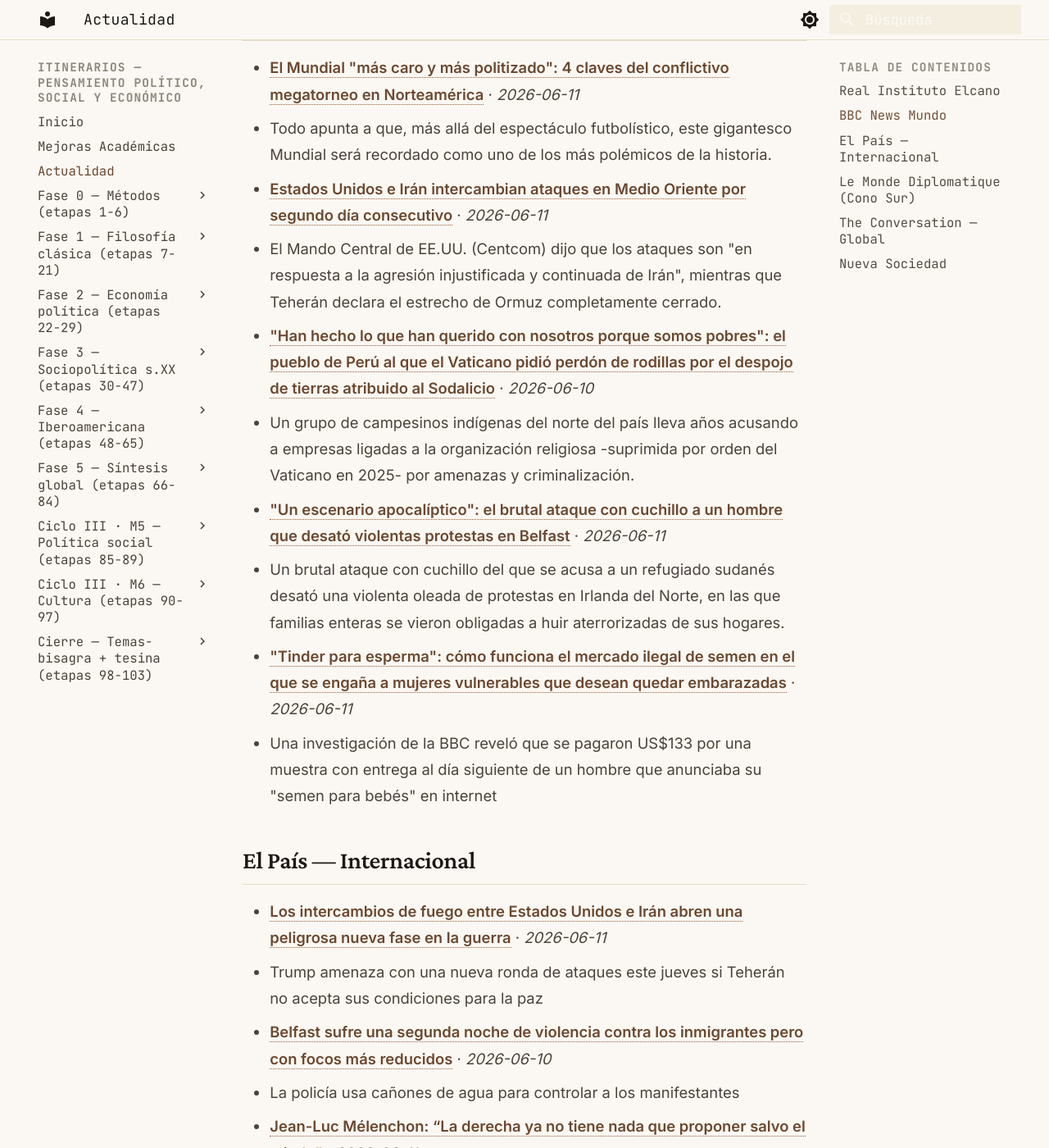
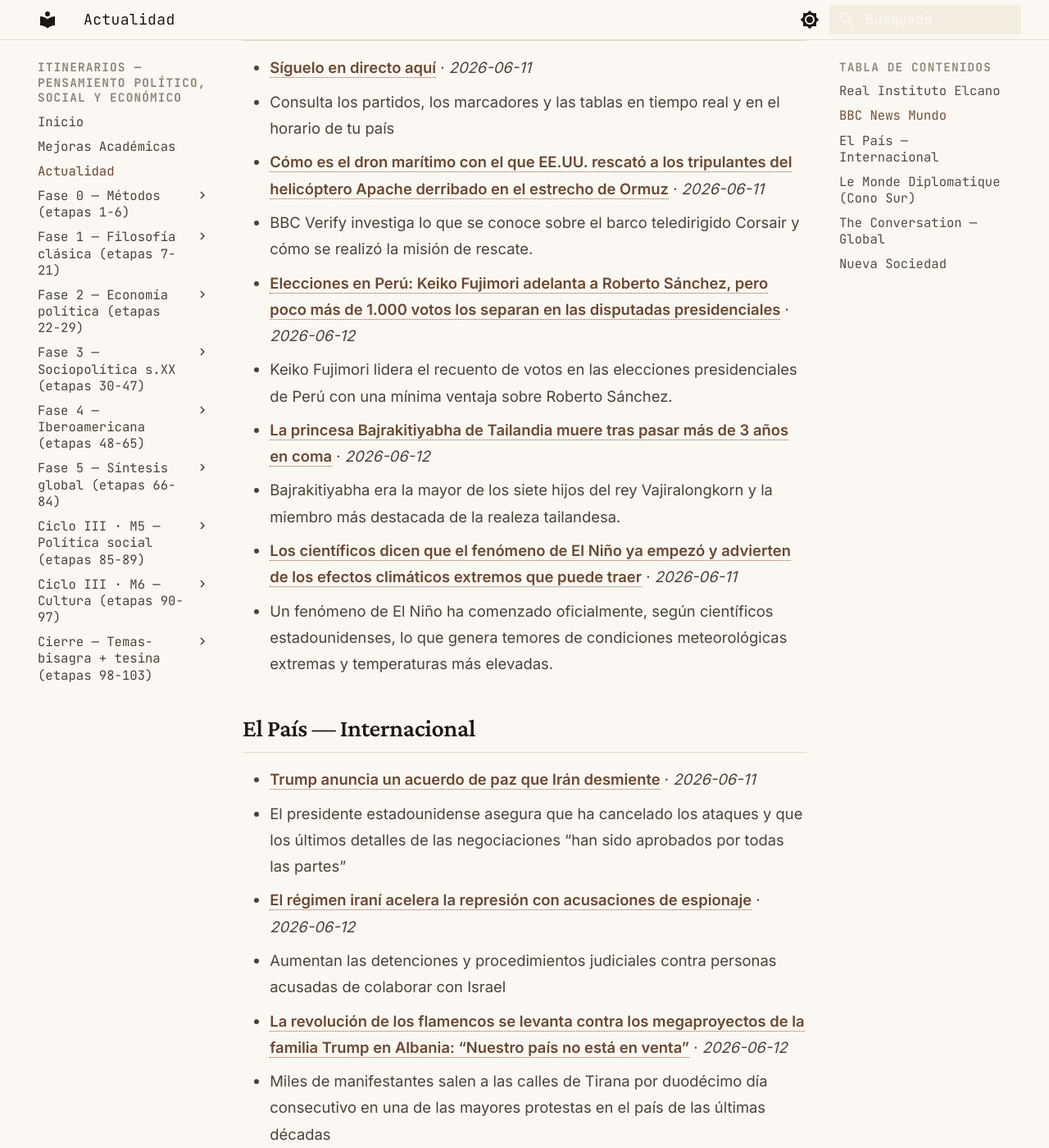
Before and after one commit to MrSpagVi/Curso, an MkDocs documentation site: the page built from docs/actualidad.md, in a window 1280 px wide and 1400 px high, scrolled down 832 px. Shown: the whole window at 82% size. Built offline with MkDocs 1.6.1 and Material for MkDocs 9.7.7, drawn with Linux system fonts in a browser that asks for light colours; some of the changed text lies outside the part shown.

Commit message:
auto: actualidad 2026-06-12

```diff
--- a/docs/actualidad.md
+++ b/docs/actualidad.md
@@ -6,7 +6,7 @@ title: Actualidad
 
 Últimos titulares de fuentes que dictan agenda en ciencia política y geopolítica. Actualizado automáticamente cada día (vía GitHub Actions).
 
-_Última actualización: 2026-06-11 10:09 UTC_
+_Última actualización: 2026-06-12 09:58 UTC_
 
 !!! tip "Ritual mensual — #actualidad"
     El último sábado de cada mes: agarrá **un** titular de los de abajo y escribí **300 palabras** aplicándole **2 autores** del último mes que leíste. ¿Qué diría cada uno? ¿En qué chocan? No resumas la noticia — usala como caso para pensar con las herramientas que venís construyendo. Guardá el texto con el tag `#actualidad` en tu sistema de notas. Esto convierte la teoría en criterio sobre la coyuntura: el objetivo del plan no es citar a Maquiavelo, es leer el presente con él.
@@ -17,25 +17,25 @@ _Sin datos en esta ejecución. Visitar fuente: [https://www.realinstitutoelcano.
 
 ## BBC News Mundo
 
-- **[El Mundial "más caro y más politizado": 4 claves del conflictivo megatorneo en Norteamérica](https://www.bbc.com/mundo/articles/cd0mgg47ry3o?at_medium=RSS&at_campaign=rss)** · *2026-06-11*
-  - Todo apunta a que, más allá del espectáculo futbolístico, este gigantesco Mundial será recordado como uno de los más polémicos de la historia.
-- **[Estados Unidos e Irán intercambian ataques en Medio Oriente por segundo día consecutivo](https://www.bbc.com/mundo/articles/cx23n125658o?at_medium=RSS&at_campaign=rss)** · *2026-06-11*
-  - El Mando Central de EE.UU. (Centcom) dijo que los ataques son "en respuesta a la agresión injustificada y continuada de Irán", mientras que Teherán declara el estrecho de Ormuz completamente cerrado.
-- **["Han hecho lo que han querido con nosotros porque somos pobres": el pueblo de Perú al que el Vaticano pidió perdón de rodillas por el despojo de tierras atribuido al Sodalicio](https://www.bbc.com/mundo/articles/cvgzm2n3n70o?at_medium=RSS&at_campaign=rss)** · *2026-06-10*
-  - Un grupo de campesinos indígenas del norte del país lleva años acusando a empresas ligadas a la organización religiosa -suprimida por orden del Vaticano en 2025- por amenazas y criminalización.
-- **["Un escenario apocalíptico": el brutal ataque con cuchillo a un hombre que desató violentas protestas en Belfast](https://www.bbc.com/mundo/articles/cjwg09lpe57o?at_medium=RSS&at_campaign=rss)** · *2026-06-11*
-  - Un brutal ataque con cuchillo del que se acusa a un refugiado sudanés desató una violenta oleada de protestas en Irlanda del Norte, en las que familias enteras se vieron obligadas a huir aterrorizadas de sus hogares.
-- **["Tinder para esperma": cómo funciona el mercado ilegal de semen en el que se engaña a mujeres vulnerables que desean quedar embarazadas](https://www.bbc.com/mundo/articles/ckg8n3vxn8lo?at_medium=RSS&at_campaign=rss)** · *2026-06-11*
-  - Una investigación de la BBC reveló que se pagaron US$133 por una muestra con entrega al día siguiente de un hombre que anunciaba su "semen para bebés" en internet
+- **[Síguelo en directo aquí](https://www.bbc.com/mundo/articles/c3v25v922k4o?at_medium=RSS&at_campaign=rss)** · *2026-06-11*
+  - Consulta los partidos, los marcadores y las tablas en tiempo real y en el horario de tu país
+- **[Cómo es el dron marítimo con el que EE.UU. rescató a los tripulantes del helicóptero Apache derribado en el estrecho de Ormuz](https://www.bbc.com/mundo/articles/c4gypx283p5o?at_medium=RSS&at_campaign=rss)** · *2026-06-11*
+  - BBC Verify investiga lo que se conoce sobre el barco teledirigido Corsair y cómo se realizó la misión de rescate.
+- **[Elecciones en Perú: Keiko Fujimori adelanta a Roberto Sánchez, pero poco más de 1.000 votos los separan en las disputadas presidenciales](https://www.bbc.com/mundo/articles/c1kye78j4nyo?at_medium=RSS&at_campaign=rss)** · *2026-06-12*
+  - Keiko Fujimori lidera el recuento de votos en las elecciones presidenciales de Perú con una mínima ventaja sobre Roberto Sánchez.
+- **[La princesa Bajrakitiyabha de Tailandia muere tras pasar más de 3 años en coma](https://www.bbc.com/mundo/articles/cd95xj7e9g8o?at_medium=RSS&at_campaign=rss)** · *2026-06-12*
+  - Bajrakitiyabha era la mayor de los siete hijos del rey Vajiralongkorn y la miembro más destacada de la realeza tailandesa.
+- **[Los científicos dicen que el fenómeno de El Niño ya empezó y advierten de los efectos climáticos extremos que puede traer](https://www.bbc.com/mundo/articles/cgrkww90dgeo?at_medium=RSS&at_campaign=rss)** · *2026-06-11*
+  - Un fenómeno de El Niño ha comenzado oficialmente, según científicos estadounidenses, lo que genera temores de condiciones meteorológicas extremas y temperaturas más elevadas.
 
 ## El País — Internacional
 
-- **[Los intercambios de fuego entre Estados Unidos e Irán abren una peligrosa nueva fase en la guerra](https://elpais.com/internacional/2026-06-11/los-intercambios-de-fuego-entre-estados-unidos-e-iran-abren-una-peligrosa-nueva-fase-en-la-guerra.html)** · *2026-06-11*
-  - Trump amenaza con una nueva ronda de ataques este jueves si Teherán no acepta sus condiciones para la paz
-- **[Belfast sufre una segunda noche de violencia contra los inmigrantes pero con focos más reducidos](https://elpais.com/internacional/2026-06-10/belfast-sufre-una-segunda-noche-de-violencia-contra-los-inmigrantes-pero-con-focos-mas-reducidos.html)** · *2026-06-10*
-  - La policía usa cañones de agua para controlar a los manifestantes
-- **[Jean-Luc Mélenchon: “La derecha ya no tiene nada que proponer salvo el miedo”](https://elpais.com/internacional/2026-06-11/jean-luc-melenchon-la-derecha-ya-no-tiene-nada-que-proponer-salvo-el-miedo.html)** · *2026-06-11*
-  - El líder del partido de extrema izquierda La Francia Insumisa, que lanzó su campaña el pasado domingo en la periferia parisina de Saint-Denis, es el único candidato claro ahora mismo a las presidenciales francesas de 2027
+- **[Trump anuncia un acuerdo de paz que Irán desmiente](https://elpais.com/internacional/2026-06-11/trump-cancela-subitamente-sus-amenazas-de-atacar-iran-y-anuncia-un-posible-acuerdo.html)** · *2026-06-11*
+  - El presidente estadounidense asegura que ha cancelado los ataques y que los últimos detalles de las negociaciones “han sido aprobados por todas las partes”
+- **[El régimen iraní acelera la represión con acusaciones de espionaje](https://elpais.com/internacional/2026-06-12/el-regimen-irani-acelera-la-represion-interna-mientras-aumenta-la-tension-con-ee-uu.html)** · *2026-06-12*
+  - Aumentan las detenciones y procedimientos judiciales contra personas acusadas de colaborar con Israel
+- **[La revolución de los flamencos se levanta contra los megaproyectos de la familia Trump en Albania: “Nuestro país no está en venta”](https://elpais.com/internacional/2026-06-12/la-revolucion-de-los-flamencos-se-levanta-contra-los-megaproyectos-de-la-familia-trump-en-albania-nuestro-pais-no-esta-en-venta.html)** · *2026-06-12*
+  - Miles de manifestantes salen a las calles de Tirana por duodécimo día consecutivo en una de las mayores protestas en el país de las últimas décadas
 - **[La UE debe parar los pies a Israel](https://elpais.com/opinion/2026-06-10/la-ue-debe-parar-los-pies-a-israel.html)** · *2026-06-10*
   - Europa no puede seguir haciendo la vista gorda ante las ilegalidades y las violaciones de derechos humanos que el Gobierno de Netanyahu comete en Palestina
 - **[Venezuela, país portátil](https://elpais.com/opinion/2026-06-09/venezuela-pais-portatil.html)** · *2026-06-09*
@@ -47,16 +47,16 @@ _Sin datos en esta ejecución. Visitar fuente: [https://www.eldiplo.org/feed/](h
 
 ## The Conversation — Global
 
-- **[Supergirl: why DC comics is betting big on a hero long stuck in Superman’s shadow](https://theconversation.com/supergirl-why-dc-comics-is-betting-big-on-a-hero-long-stuck-in-supermans-shadow-284238)** · *2026-06-11*
-  - Supergirl has long struggled to emerge from the shadow of her cousin, Superman.
-- **[Why some men with prostate cancer may soon need only five radiotherapy sessions](https://theconversation.com/why-some-men-with-prostate-cancer-may-soon-need-only-five-radiotherapy-sessions-284986)** · *2026-06-11*
-  - The treatment is shorter and more convenient, but it will not suit every man with prostate cancer.
-- **[Hardening the body: the science behind martial arts conditioning](https://theconversation.com/hardening-the-body-the-science-behind-martial-arts-conditioning-282449)** · *2026-06-11*
-  - Centuries-old conditioning techniques are remaking bone, muscle and skin at a cellular level. Modern science is only just catching up.
-- **[How the US finally fell in love with soccer](https://theconversation.com/how-the-us-finally-fell-in-love-with-soccer-284984)** · *2026-06-11*
-  - Listen to football historian John Sloop trace the history of soccer in the US on The Conversation Weekly podcast.
-- **[Grattan on Friday: Albanese’s broken promises have played into Hanson’s insurgency](https://theconversation.com/grattan-on-friday-albaneses-broken-promises-have-played-into-hansons-insurgency-284306)** · *2026-06-11*
-  - The Albanese government latest budget has given fodder to those seeking to feed the disillusionment that is overtaking a growing number of Australians.
+- **[Do you lose your whole day to one appointment? ‘Waiting mode’ may be why](https://theconversation.com/do-you-lose-your-whole-day-to-one-appointment-waiting-mode-may-be-why-280608)** · *2026-06-12*
+  - A growing term for a familiar feeling: how ‘waiting mode’ captures the difficulty of time and anticipation.
+- **[Windfarms on this Scottish isle are contentious – renewables must work for local people too](https://theconversation.com/windfarms-on-this-scottish-isle-are-contentious-renewables-must-work-for-local-people-too-282534)** · *2026-06-12*
+  - New infrastructure planning is putting the future of community-owned energy at risk.
+- **[Why tiny amounts of vitamin B12 matter more as we age](https://theconversation.com/why-tiny-amounts-of-vitamin-b12-matter-more-as-we-age-282520)** · *2026-06-12*
+  - A century after liver was found to treat pernicious anaemia, scientists are still uncovering how vitamin B12 helps blood, nerves and cells.
+- **[Why drinking alcohol makes you reach for chips and nachos](https://theconversation.com/why-drinking-alcohol-makes-you-reach-for-chips-and-nachos-284540)** · *2026-06-12*
+  - Alcohol stimulates a hunger for protein. And if it’s not satisfied, it persists.
+- **[View from The Hill: antisemitism royal commission soon to wade into tricky terrorities](https://theconversation.com/view-from-the-hill-antisemitism-royal-commission-soon-to-wade-into-tricky-terrorities-284305)** · *2026-06-12*
+  - It was imperative to have the post-Bondi royal commission, but the evidence to come will highlight and could even exacerbate the strains in our fractured society.
 
 ## Nueva Sociedad
 
```
